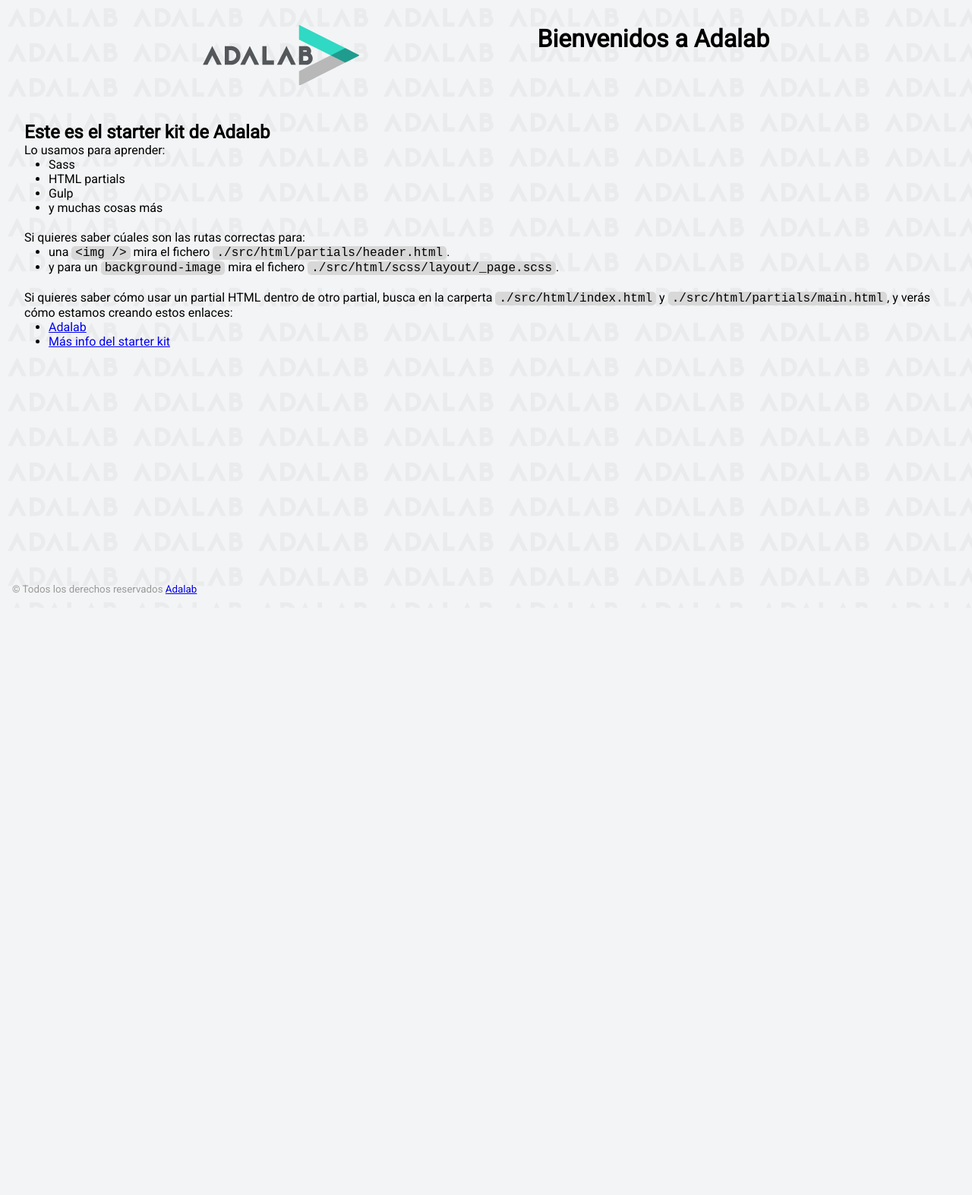
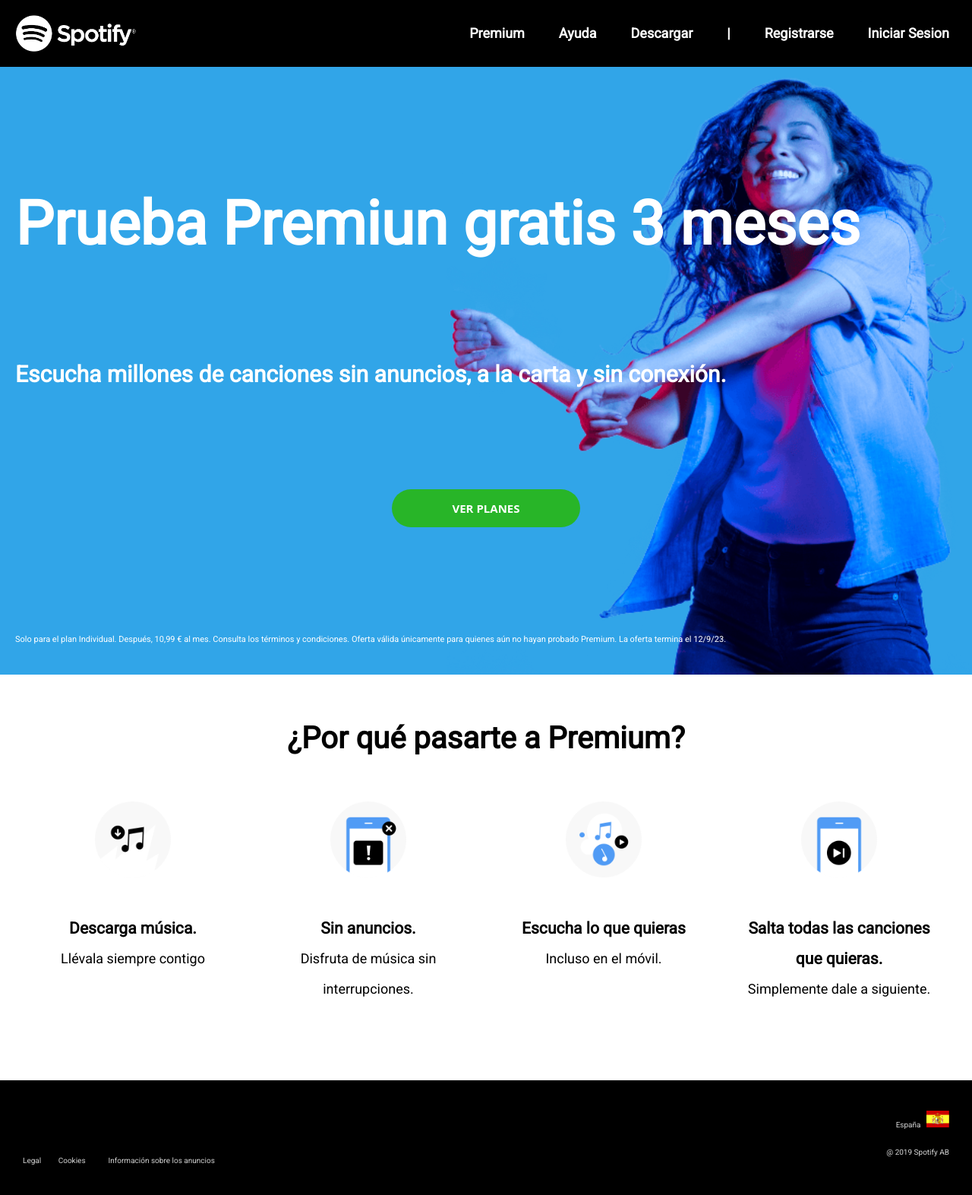
Before and after one commit to mteresacastro/Spotify-HTML-CSS, a website: page docs/index.html in a window 1280 px wide. Shown: the whole page at 76% size. Before the commit the page ends 800 px from the top, so only its background shows below. Drawn offline with Linux system fonts and the light colour scheme.

Commit message:
Update docs

```diff
--- a/docs/assets/js/main.js
+++ /dev/null
@@ -1 +0,0 @@
-"use strict";console.log(">> Ready :)");
--- a/docs/index.html
+++ b/docs/index.html
@@ -1,68 +1,125 @@
 <!DOCTYPE html>
-<html lang="es">
+<html lang="en">
 <head>
-    <meta charset="UTF-8" />
-    <meta name="viewport" content="width=device-width, initial-scale=1" />
-    <title>Adalab Web Starter Kit</title>
-    <link href="https://fonts.googleapis.com/css?family=Roboto&display=swap" rel="stylesheet" />
-    <link rel="stylesheet" href="./assets/css/main.css" />
-    <link rel="icon" href="./assets/images/favicon.png" />
+    <meta charset="UTF-8">
+    <meta name="viewport" content="width=device-width, initial-scale=1.0">
+    <title>Spotify Pareja 7</title>
+
+    <link rel="preconnect" href="https://fonts.googleapis.com">
+
+    <link rel="preconnect" href="https://fonts.gstatic.com" crossorigin>
+    <link href="https://fonts.googleapis.com/css2?family=Roboto&display=swap" rel="stylesheet">
+
+    <link rel="stylesheet" href="./assets/css/main.css">
+
 </head>
 
 <body>
-    <div class="page">
-      <header class="page__header">
-        <img src="./assets/images/logo-adalab.png" alt="Adalab">
-        <h1>Bienvenidos a Adalab</h1>
+    <header class="header">
+
+        <img src="./assets/images/logo.png" alt="logo" class="img-header1">
+        <nav class="header_nav">
+            <ul class="nav_ul">
+                <li>Premium</li>
+                <li>Ayuda</li>
+                <li>Descargar</li>
+                <li> |</li>
+                <li>Registrarse</li>
+                <li>Iniciar Sesion</li>
+            </ul>
+        </nav>
+        <img src="./assets/images/menu-icon.png" alt="menu-icon" class="img-header2">
+
     </header>
+    <main>
+        <section class="hero">
+            <h1>Prueba Premiun gratis 3 meses</h1>
+            <p class="escucha"><strong>Escucha millones de canciones sin anuncios, a la carta y sin conexión.</strong></p>
 
-      <main class="page__main">
-        <h2>Este es el starter kit de Adalab</h2>
-        <p>Lo usamos para aprender:</p>
-        <ul class="main__list">
-          <li>Sass</li>
-          <li>HTML partials</li>
-          <li>Gulp</li>
-          <li>y muchas cosas más</li>
-        </ul>
-        <p>Si quieres saber cúales son las rutas correctas para:</p>
-        <ul class="main__list">
-          <li>
-            una <code class="code">&lt;img /&gt;</code> mira el fichero
-            <code class="code">./src/html/partials/header.html</code>.
-          </li>
-          <li>
-            y para un <code class="code">background-image</code> mira el fichero
-            <code class="code">./src/html/scss/layout/_page.scss</code>.
-          </li>
-        </ul>
-        <p>
-          Si quieres saber cómo usar un partial HTML dentro de otro partial, busca en la carperta
-          <code class="code">./src/html/index.html</code> y
-          <code class="code">./src/html/partials/main.html</code>, y verás cómo estamos creando estos
-          enlaces:
-        </p>
-        <ul class="main__list">
-          <li>
-            <a class="link__adalab" href="https://adalab.es">Adalab</a>
+            <p class="contenedor-boton"><a href="#" class="boton-verde">Ver planes</a></p>
+            <p class="solo">Solo para el plan Individual. Después, 10,99 € al mes. Consulta los términos y condiciones. Oferta válida únicamente para quienes aún no hayan probado Premium. La oferta termina el 12/9/23.</p>
+        </section>
+        <section class="class_table">
+            <h2>¿Por qué pasarte a Premium?</h2>
 
-          </li>
-          <li>
-            <a class="" href="./more-info.html">Más info del starter kit</a>
+            <div class="table">
 
-          </li>
-        </ul>
-      </main>
 
-      <footer class="page__footer">
-        <small>
-          &copy; Todos los derechos reservados
-          <a class="link__adalab" href="https://adalab.es">Adalab</a>
+                    <article class="article">
+                        <div class="div-img">
+                            <img src="./assets/images/benefit-1.png" alt="foto de Descarga música." srcset="" class="img-table">
+                            </div>
+                        <div class="crazy">
+                            <h3>Descarga música.</h3>
+                            <p>Llévala siempre contigo</p>
+                        </div>
+                    </article>
 
-        </small>
-      </footer>
+
+
+
+
+                    <article class="article">
+                        <div class="div-img">
+                            <img src="./assets/images/benefit-2.png" alt="foto de Sin anuncios." srcset="" class="img-table">
+                            </div>
+                        <div class="crazy">
+                            <h3>Sin anuncios.</h3>
+                            <p>Disfruta de música sin interrupciones.</p>
+                        </div>
+                    </article>
+
+
+
+
+
+                    <article class="article">
+                        <div class="div-img">
+                            <img src="./assets/images/benefit-3.png" alt="foto de Escucha lo que quieras" srcset="" class="img-table">
+                            </div>
+                        <div class="crazy">
+                            <h3>Escucha lo que quieras</h3>
+                            <p>Incluso en el móvil.</p>
+                        </div>
+                    </article>
+
+
+
+
+
+                    <article class="article">
+                        <div class="div-img">
+                            <img src="./assets/images/benefit-4.png" alt="foto de Salta todas las canciones que quieras." srcset="" class="img-table">
+                            </div>
+                        <div class="crazy">
+                            <h3>Salta todas las canciones que quieras.</h3>
+                            <p>Simplemente dale a siguiente.</p>
+                        </div>
+                    </article>
+
+
 
             </div>
-    <script src="./assets/js/main.js"></script>
+        </section>
+    </main>
+    <footer class="footer">
+        <div class="españa">
+            <article>España   <img src="./assets/images/es.svg" alt="es.svg" class="bandera"></article>
+            <article class="art2"><span>@  2019 Spotify AB</span></article>
+        </div>
+
+        <div class="medio">
+            <article class="art1">
+                <span class="legal">Legal</span>
+                <span class="cookies">Cookies</span>
+            </article>
+            <article class="final">Información sobre los anuncios</article>
+        </div>
+
+
+
+        </div>
+
+    </footer>
 </body>
 </html>
```
Also changed, not shown: docs/assets/css/main.css (+1 -1 lines), docs/assets/images/benefit-1.png (added), docs/assets/images/benefit-2.png (added), docs/assets/images/benefit-3.png (added), docs/assets/images/benefit-4.png (added), docs/assets/images/bg-adalab.png (deleted), docs/assets/images/descarga.jpg (added), docs/assets/images/es.svg (added), docs/assets/images/favicon.png (deleted), docs/assets/images/logo-adalab.png (deleted), docs/assets/images/logo.png (added), docs/assets/images/menu-icon.png (added), docs/assets/images/premium_dancer.png (added). Lines whose indentation alone changed are shown as unchanged.
